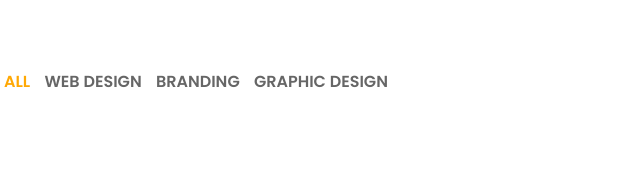
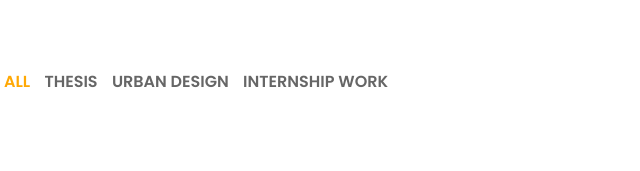
Before and after one commit to architectmeera/architectmeera.github.io, a plain HTML site: page index.html in a window 1280 px wide. Shown: the part 785-956 px from the top of the page, 461-1101 px from the left. Drawn offline with Linux system fonts and the light colour scheme; files whose address does not match are found by name.

Commit message:
first commit from

```diff
--- a/index.html
+++ b/index.html
@@ -105,9 +105,9 @@
 				<div class="col-sm-8">
 					<div class="portfolioFilter clearfix margin-b-80">
 						<a href="#" data-filter="*" class="current"><b>ALL</b></a>
-						<a href="#" data-filter=".web-design"><b>WEB DESIGN</b></a>
-						<a href="#" data-filter=".branding"><b>BRANDING</b></a>
-						<a href="#" data-filter=".graphic-design"><b>GRAPHIC DESIGN</b></a>
+						<a href="#" data-filter=".web-design"><b>THESIS</b></a>
+						<a href="#" data-filter=".branding"><b>URBAN DESIGN</b></a>
+						<a href="#" data-filter=".graphic-design"><b>INTERNSHIP WORK</b></a>
 					</div><!-- portfolioFilter -->
 				</div><!-- col-sm-8 -->
 			</div><!-- row -->
```
